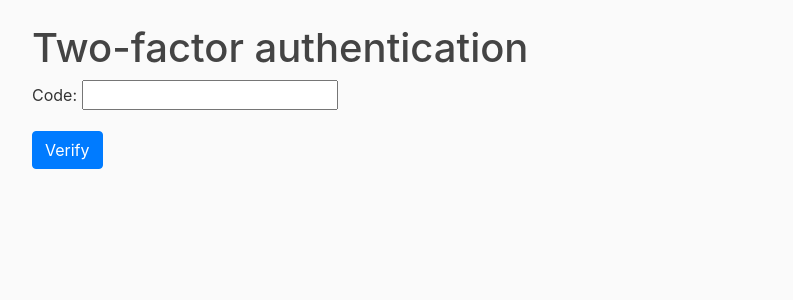
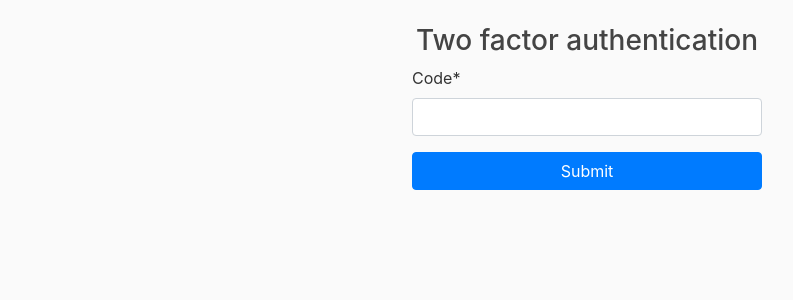
Before and after one commit to duartegalvao/SIRS_AuthServer, a Django app: page /login/twofactor/ in a window 1280 px wide. Shown: the part 56-356 px from the top of the page, without its empty margins (53-846 px from the left). Run offline with Django 3.2, Linux system fonts and the light colour scheme; the visitor is signed in with stand-in values (Sample User, id 1); some libraries are stand-ins or nearby versions.

Commit message:
UI changes to two factor

```diff
--- a/auth/auth_server/templates/auth_server/twofactor.html
+++ b/auth/auth_server/templates/auth_server/twofactor.html
@@ -1,13 +1,18 @@
 {% extends "auth_server/base.html" %}
+{% load crispy_forms_tags %}
 {% block content %}
-    <h1>Two-factor authentication</h1>
+    <div class="row justify-content-center">
+        <div class="col-md-4">
+            <h3 style="text-align: center">Two factor authentication</h3>
             <form method="post">
                 {% csrf_token %}
                 <div class="form-group">
                     <fieldset>
-            {{ form.as_p }}
+                        {{ form|crispy }}
                     </fieldset>
-        <button type="submit" class="btn btn-primary">Verify</button>
+                    <button type="submit" class="btn btn-primary submitSIRSBtn">Submit</button>
                 </div>
             </form>
+        </div>
+    </div>
 {% endblock content %}
```
Lines whose indentation alone changed are shown as unchanged.
